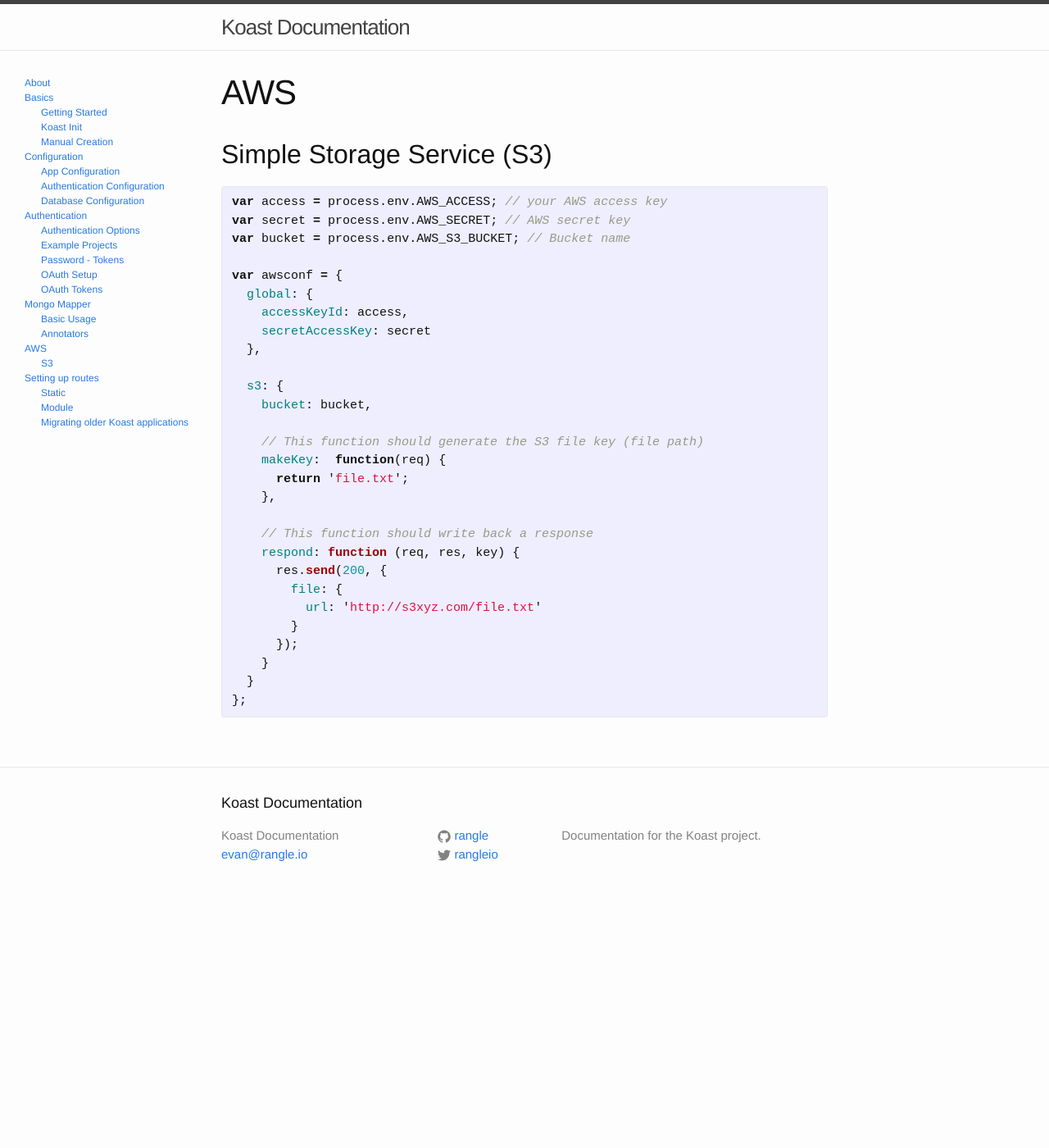
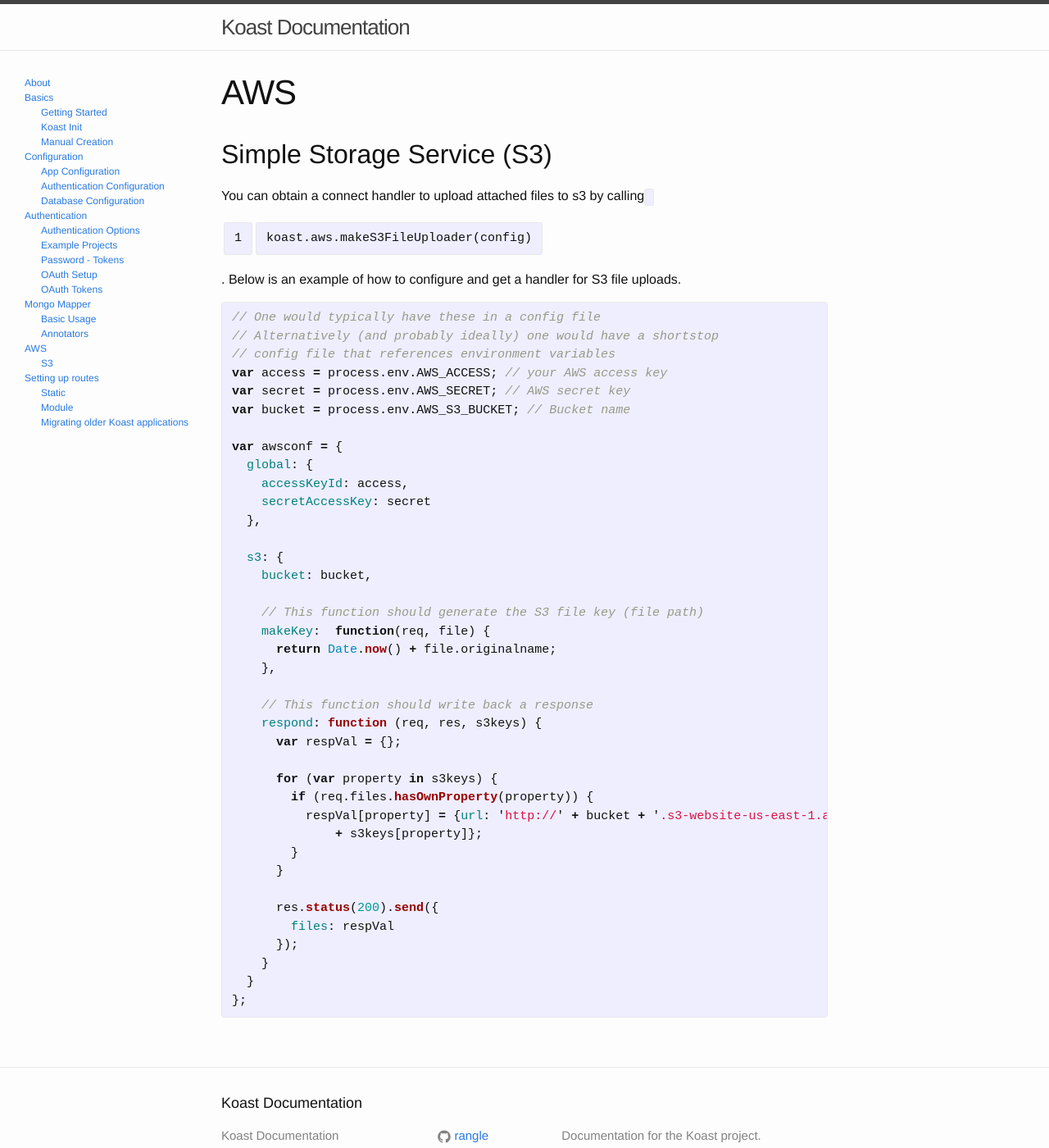
Before and after one commit to rangle/koast-documentation, a Jekyll site: the page built from documentation/aws/s3.md, in a window 1280 px wide and 1400 px high. Shown: the whole window at 82% size. Built offline with Jekyll 4.4.1, drawn with Linux system fonts in a browser that asks for light colours.

Commit message:
Update responsd, makeKey in s3 docs

```diff
--- a/documentation/aws/s3.md
+++ b/documentation/aws/s3.md
@@ -16,8 +16,16 @@ anchors:
 
 ## Simple Storage Service (S3) ##
 
+You can obtain a connect handler to upload attached
+files to s3 by calling `koast.aws.makeS3FileUploader(config)`.
+Below is an example of how to configure and get a handler for
+S3 file uploads.
+
 {% highlight javascript %}
 
+// One would typically have these in a config file
+// Alternatively (and probably ideally) one would have a shortstop
+// config file that references environment variables
 var access = process.env.AWS_ACCESS; // your AWS access key
 var secret = process.env.AWS_SECRET; // AWS secret key
 var bucket = process.env.AWS_S3_BUCKET; // Bucket name
@@ -32,16 +40,23 @@ var awsconf = {
     bucket: bucket,
 
     // This function should generate the S3 file key (file path)
-    makeKey:  function(req) {
-      return 'file.txt';
+    makeKey:  function(req, file) {
+      return Date.now() + file.originalname;
     },
 
     // This function should write back a response
-    respond: function (req, res, key) {
-      res.send(200, {
-        file: {
-          url: 'http://s3xyz.com/file.txt'
+    respond: function (req, res, s3keys) {
+      var respVal = {};
+
+      for (var property in s3keys) {
+        if (req.files.hasOwnProperty(property)) {
+          respVal[property] = {url: 'http://' + bucket + '.s3-website-us-east-1.amazonaws.com/'
+              + s3keys[property]};
         }
+      }
+
+      res.status(200).send({
+        files: respVal
       });
     }
   }
```
